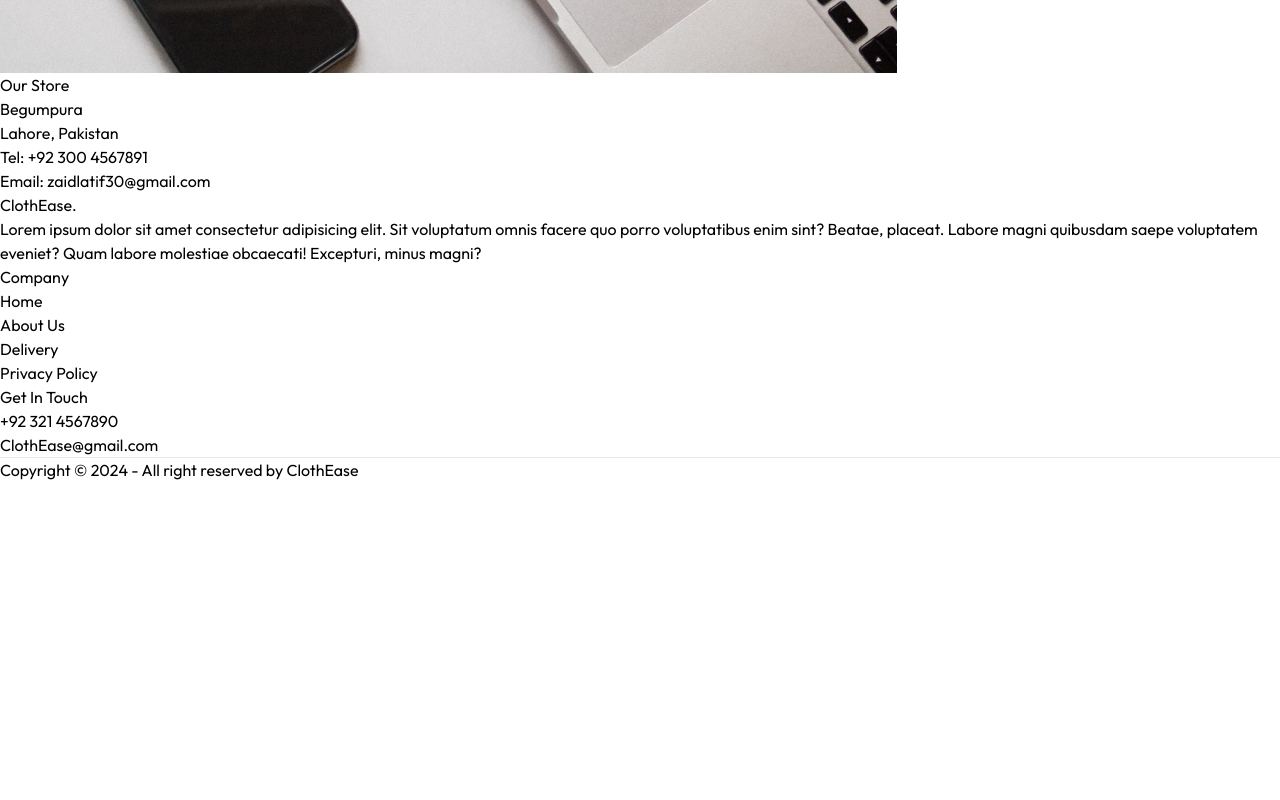
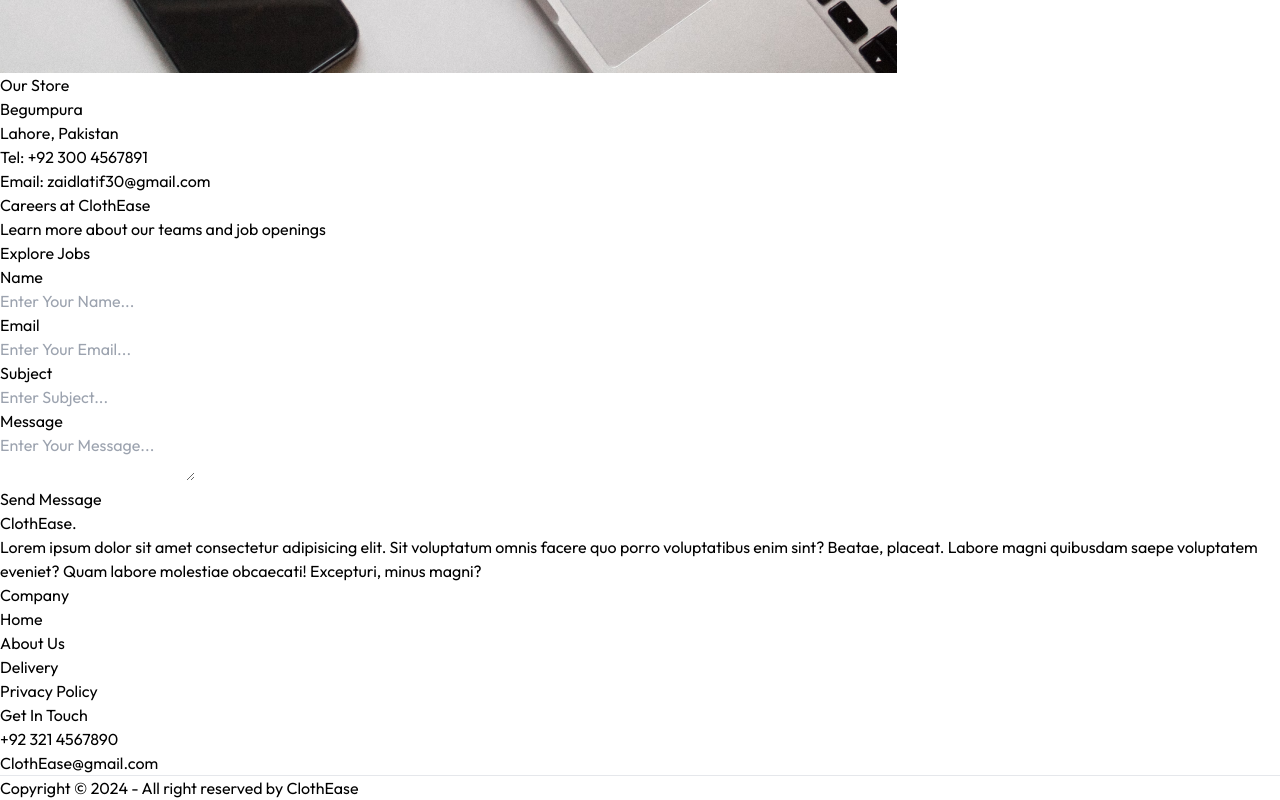
Before and after one commit to zzayd30/ClothEase-Front-End, a React (Vite) app: page /Contact in a window 1280 px wide. Shown: the part 1284-2084 px from the top of the page. Before the commit the page ends 1766 px from the top, so only its background shows below. Built offline with nearby package versions, Linux system fonts and the light colour scheme.

Commit message:
Working on Contact Page

```diff
--- /dev/null
+++ b/src/components/SendEmail.jsx
@@ -0,0 +1,67 @@
+import React from 'react'
+
+const SendEmail = () => {
+  return (
+    <div>
+      <div
+        className="right border m-4 lg:m-8 lg:w-1/2 bg-white border-black rounded-md"
+      >
+        <div className="h-[45px] w-[90%] m-auto my-2 pt-4">
+          <span>Name</span>
+        </div>
+        <div className="h-[45px] w-[90%] m-auto my-2">
+          <input
+            id="name"
+            type="text"
+            placeholder="Enter Your Name..."
+            value=""
+            className="input input-bordered border-black border p-3 w-[100%] max-w-lg font-semibold bg-white"
+          />
+        </div>
+        <div className="h-[45px] w-[90%] m-auto my-2 pt-4">
+          <span>Email</span>
+        </div>
+        <div className="h-[45px] w-[90%] m-auto my-2">
+          <input
+            type="text"
+            placeholder="Enter Your Email..."
+            id="email"
+            value=""
+            className="input input-bordered border-black border p-3 w-[100%] max-w-lg font-semibold bg-white"
+          />
+        </div>
+        <div className="h-[45px] w-[90%] m-auto my-2 pt-4">
+          <span>Subject</span>
+        </div>
+        <div className="box6 h-[45px] w-[90%] m-auto my-2">
+          <input
+            type="text"
+            placeholder="Enter Subject..."
+            id="subject"
+            value=""
+            className="input input-bordered border-black border p-3 w-[100%] max-w-lg font-semibold bg-white"
+          />
+        </div>
+        <div className="h-[45px] w-[90%] m-auto my-2 pt-4">
+          <span>Message</span>
+        </div>
+        <div className="h-[45px] w-[90%] m-auto my-2">
+          <textarea
+            id="message"
+            value=""
+            className="textarea textarea-bordered border-black border p-3 w-[100%] max-w-lg font-semibold bg-white h-[170px]"
+            placeholder="Enter Your Message..."
+          ></textarea>
+        </div>
+        <button
+          id="send-btn"
+          className="btn border border-black px-8 py-4 text-sm hover:bg-black hover:text-white transition-all duration-500 mt-[130px] ml-[30px] mb-6"
+        >
+          Send Message
+        </button>
+      </div>
+    </div>
+  )
+}
+
+export default SendEmail
--- a/src/pages/Contact.jsx
+++ b/src/pages/Contact.jsx
@@ -1,6 +1,8 @@
 import React from 'react'
 import Title from '../components/Title'
 import { assets } from '../assets/assets'
+import NewsLetterBox from '../components/NewsLetterBox'
+import SendEmail from '../components/SendEmail'
 
 const Contact = () => {
   return (
@@ -9,17 +11,18 @@
         <Title text1={"CONTACT"} text2={"US"} />
       </div>
 
-      <div className="my-10 flex flex-col justify-center md:flex-row gap-10 mb-28">
+      <div className="my-10 flex flex-col justify-center md:flex-row gap-10 mb-16">
         <img src={assets.contact_img} alt="Contact Image" className='w-full md:max-w-[480px]' />
         <div className="flex flex-col justify-center items-start gap-6">
           <p className='font-semibold text-xl text-gray-600'>Our Store</p>
           <p className='text-gray-500'>Begumpura <br /> Lahore, Pakistan</p>
           <p className='text-gray-500'>Tel: +92 300 4567891 <br /> Email: zaidlatif30@gmail.com</p>
-          <p className='font-semibold text-xl text-gray-600'></p>
-          <p></p>
+          <p className='font-semibold text-xl text-gray-600'>Careers at ClothEase</p>
+          <p className='text-gray-500'>Learn more about our teams and job openings</p>
+          <button className='border border-black px-8 py-4 text-sm hover:bg-black hover:text-white transition-all duration-500'>Explore Jobs</button>
         </div>
       </div>
-
+      <SendEmail />
     </div>
   )
 }
```
